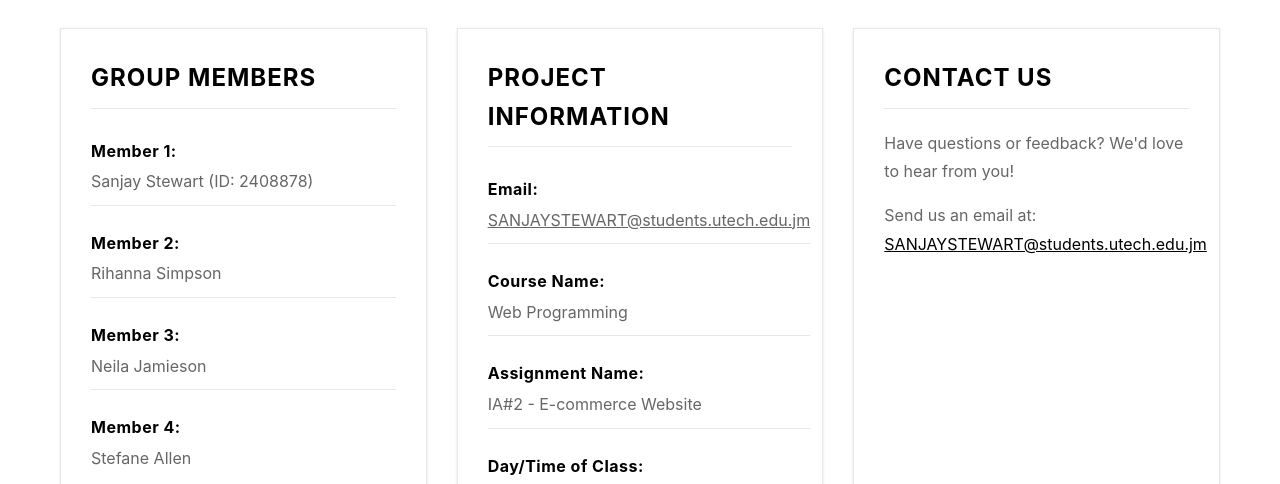
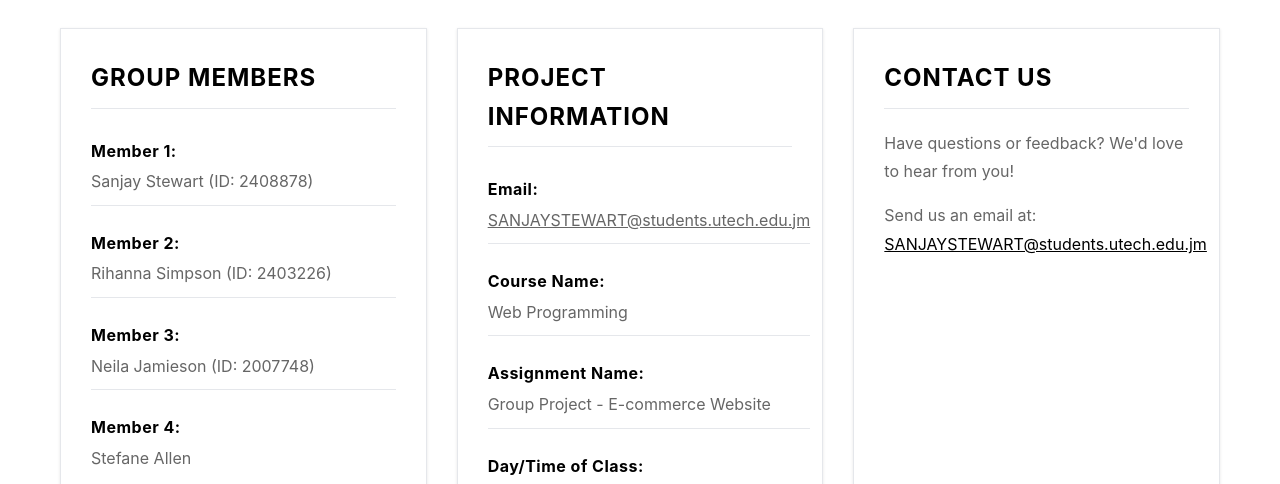
Before and after one commit to imagekyng3/SStewart_2408878_Utech, a plain HTML site: page Code/about.html in a window 1280 px wide. Shown: the part 316-800 px from the top of the page. Drawn offline with Linux system fonts and the light colour scheme.

Commit message:
Group namees

```diff
--- a/Code/about.html
+++ b/Code/about.html
@@ -45,11 +45,11 @@
                         </div>
                         <div class="info-item">
                             <strong>Member 2:</strong>
-                            <span>Rihanna Simpson</span>
+                            <span>Rihanna Simpson (ID: 2403226)</span>
                         </div>
                         <div class="info-item">
                             <strong>Member 3:</strong>
-                            <span>Neila Jamieson</span>
+                            <span>Neila Jamieson (ID: 2007748)</span>
                         </div>
                         <div class="info-item">
                             <strong>Member 4:</strong>
@@ -71,7 +71,7 @@
                         </div>
                         <div class="info-item">
                             <strong>Assignment Name:</strong>
-                            <span>IA#2 - E-commerce Website</span>
+                            <span>Group Project - E-commerce Website</span>
                         </div>
                         <div class="info-item">
                             <strong>Day/Time of Class:</strong>
```
Also changed, not shown: Code/login.html (+1 -1 lines), Code/script.js (+6 -6 lines), Code/signup.html (+1 -1 lines), 1 other file.
